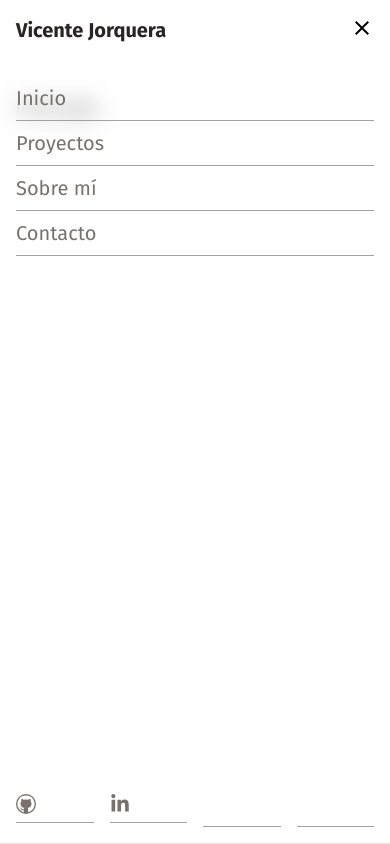
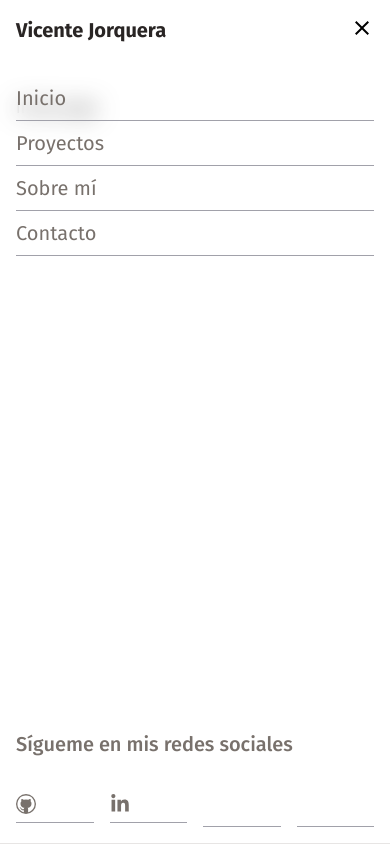
Before and after one commit to VicenteJ20/portafolio-cms, a Next.js app: page / in a window 390 px wide. Both pictures are taken after a click on the button "Open close mobile menu button". Built offline with nearby package versions, Linux system fonts and the light colour scheme; some icons are missing.

Commit message:
feat/se añaden modificaciones menores al layout de la versión móvil de la navbar

```diff
--- a/src/components/Navbar/MobileNav.tsx
+++ b/src/components/Navbar/MobileNav.tsx
@@ -14,7 +14,7 @@ const MobileNav = ({ open, setOpen }: { open: boolean, setOpen: any }) => {
           open ? { opacity: 1 } : { opacity: 0 }
         }
         transition={
-          open ? { duration: 0.5 } : { duration: 0}
+          open ? { duration: 0.5 } : { duration: 0 }
         }
         className={`${open ? 'h-full w-full md:hidden py-10 flex flex-col gap-2' : 'h-0 absolute pointer-events-none left-0 right-0 md:hidden opacity-0 pb-24'}`}
       >
@@ -44,8 +44,15 @@ const MobileNav = ({ open, setOpen }: { open: boolean, setOpen: any }) => {
           </Link>
         </motion.li>
 
+        <motion.section
+        className={`flex-col gap-8 items-start fixed bottom-4 left-4 right-4 ${open ? 'flex h-fit' : 'h-0 pointer-events-none opacity-0'} md:hidden`}>
+          <motion.h2
+            className='text-xl font-medium text-stone-500'
+          >
+            Sígueme en mis redes sociales
+          </motion.h2>
           <motion.ul className={
-          `flex-row gap-4 items-center fixed bottom-4 left-4 right-4 ${open ? 'flex h-fit' : 'h-0 pointer-events-none opacity-0'} md:hidden`
+            `w-full flex flex-row gap-4 justify-center items-center`
           }>
             {
               SOCIAL_MEDIA && SOCIAL_MEDIA.map((item: any) => (
@@ -54,17 +61,18 @@ const MobileNav = ({ open, setOpen }: { open: boolean, setOpen: any }) => {
                   whileHover={{ scaleY: 1.1 }}
                   whileFocus={{ scaleY: 1.1 }}
                   whileTap={{ scaleY: 0.9 }}
-                className='md:hidden border-b border-zinc-400 w-full pb-2 text-xl'
+                  className='md:hidden border-b border-zinc-400 w-full pb-2 text-xl text-center'
                   onClick={() => setOpen(!open)}
                 >
                   <Link
-                href={item.href} className='text-stone-500 font-normal' >
+                    href={item.href} className={`text-stone-500 font-normal hover:text-[${item.highlight_color}]`} >
                     {item.icon ? item.icon : item.title}
                   </Link>
                 </motion.li>
               ))
             }
           </motion.ul>
+        </motion.section >
       </motion.ul>
     </>
   )
```
Lines whose indentation alone changed are shown as unchanged.
